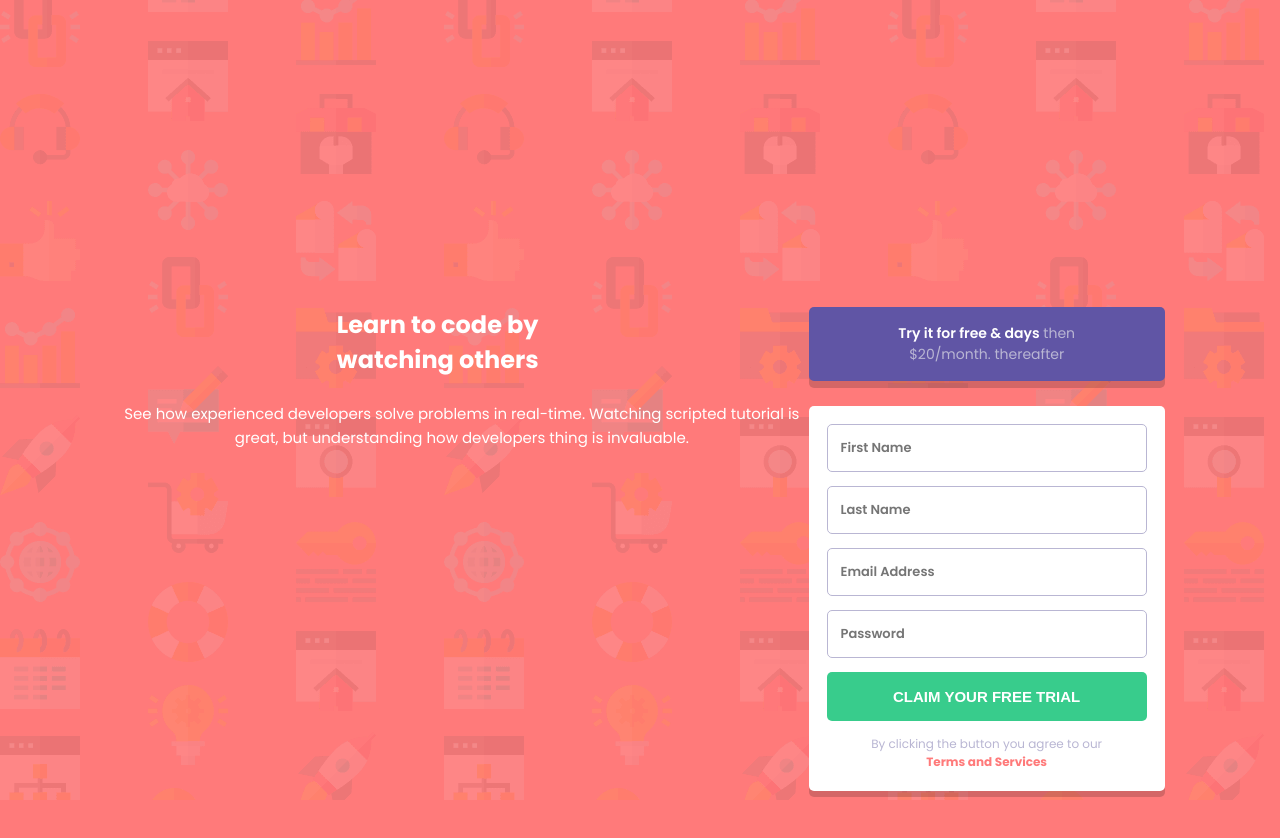
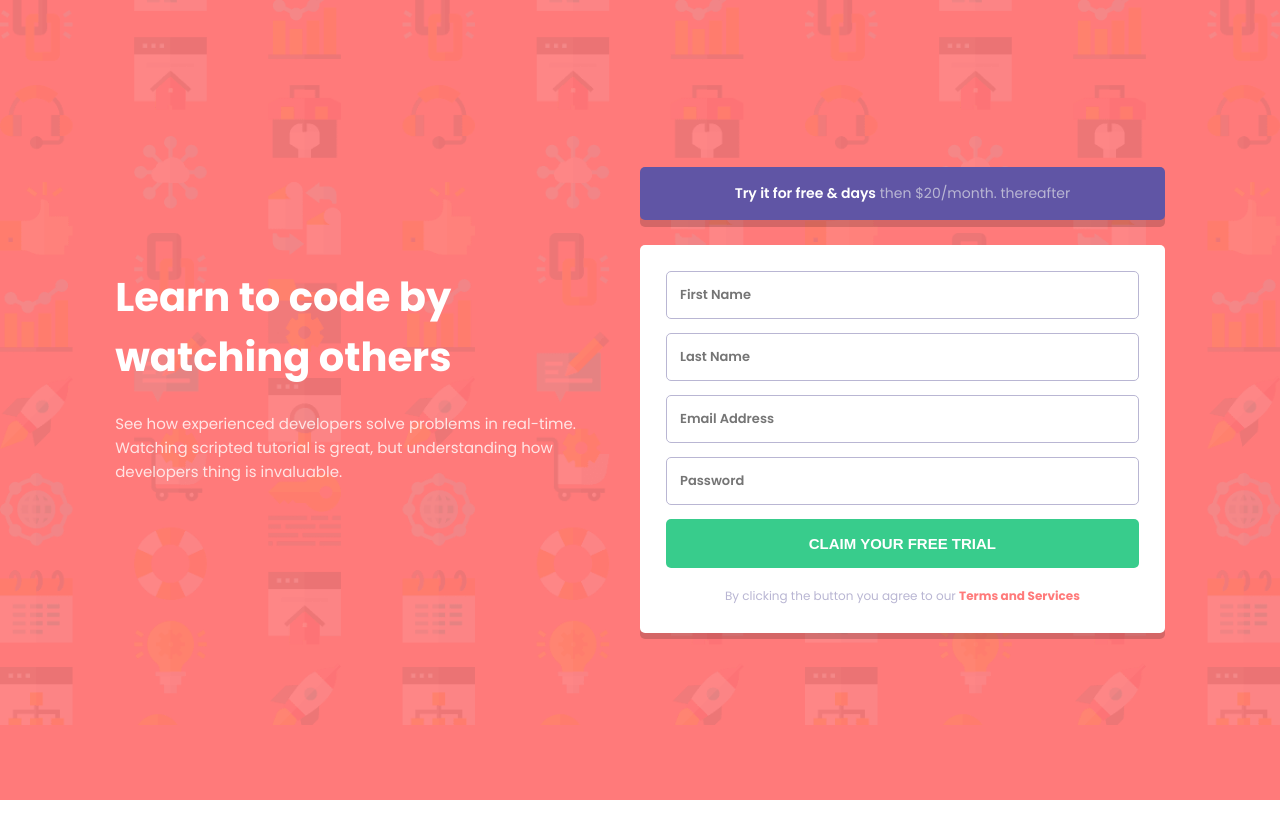
Before and after one commit to coded1guy/Registeration-form, a plain HTML site: page index.html in a window 1280 px wide. After the commit the page ends 800 px from the top, so only its background shows below. Drawn offline with Linux system fonts and the light colour scheme.

Commit message:
Update style.css

```diff
--- a/style.css
+++ b/style.css
@@ -50,9 +50,11 @@ p {
 }
 button {
     border-radius: 5px;
+    transition: .6s ease-in-out;
 }
 button:hover {
     cursor: pointer;
+    opacity: .7;
 }
 #cta {
     background: var(--accent-blue);
@@ -135,11 +137,60 @@ form a {
 }
 
 @media screen and (min-width: 376px) {
+    main {
+        background: var(--primary-red) url(images/bg-intro-desktop.png) no-repeat;
+        background-size: 100%;
+        flex-flow: row nowrap;
+        height: 100%;
+        padding: 0 9%;
+        align-items: center;
+        justify-content: space-between;
+    }
+    article {
+        display: flex;
+        flex-flow: column nowrap;
+        align-items: flex-start;
+    }
     h1 {
         text-align: left;
+        font-size: 40px;
+        width: 400px;
     }
-    main {
-        background: var(--primary-red) url(images/bg-intro-desktop.png) no-repeat;
-        flex-flow: row nowrap;
+    p {
+        text-align: left;
+        width: 500px;
+        opacity: .8;
+    }
+    main > div {
+        width: 50%;
+    }
+    #cta {
+        background: var(--accent-blue);
+        width: 100%;
+        font-size: 14px;
+        color: var(--neutral-grayish-blue);
+        font-family: Poppins, sans-serif;
+        font-weight: 400;
+        padding: 16px 0;
+        box-shadow: 0 7px 0 0px rgba(0,0,0,0.17);
+    }
+    #cta span {
+        display: inline-block;
+        width: 68%;
+    }
+    #cta strong {
+        font-weight: 600;
+        color: var(--white);
+    }
+    form {
+        margin-top: 25px;
+        border-radius: 5px;
+        padding: 26px;
+        background: var(--white);
+        box-shadow: 0 6px 0 0px rgba(0,0,0,0.17);
+    }
+    form > div {
+        width: 100%;
+        position: relative;
     }
 }
```
